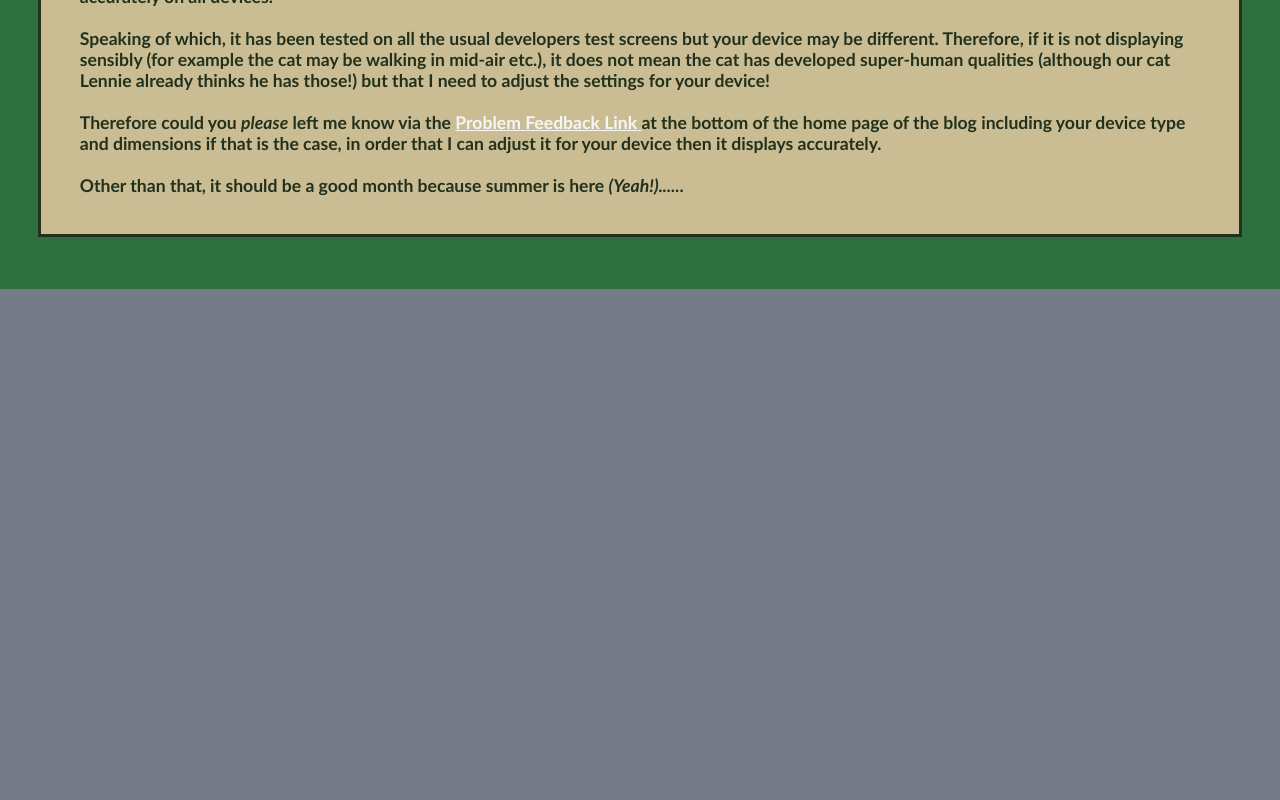
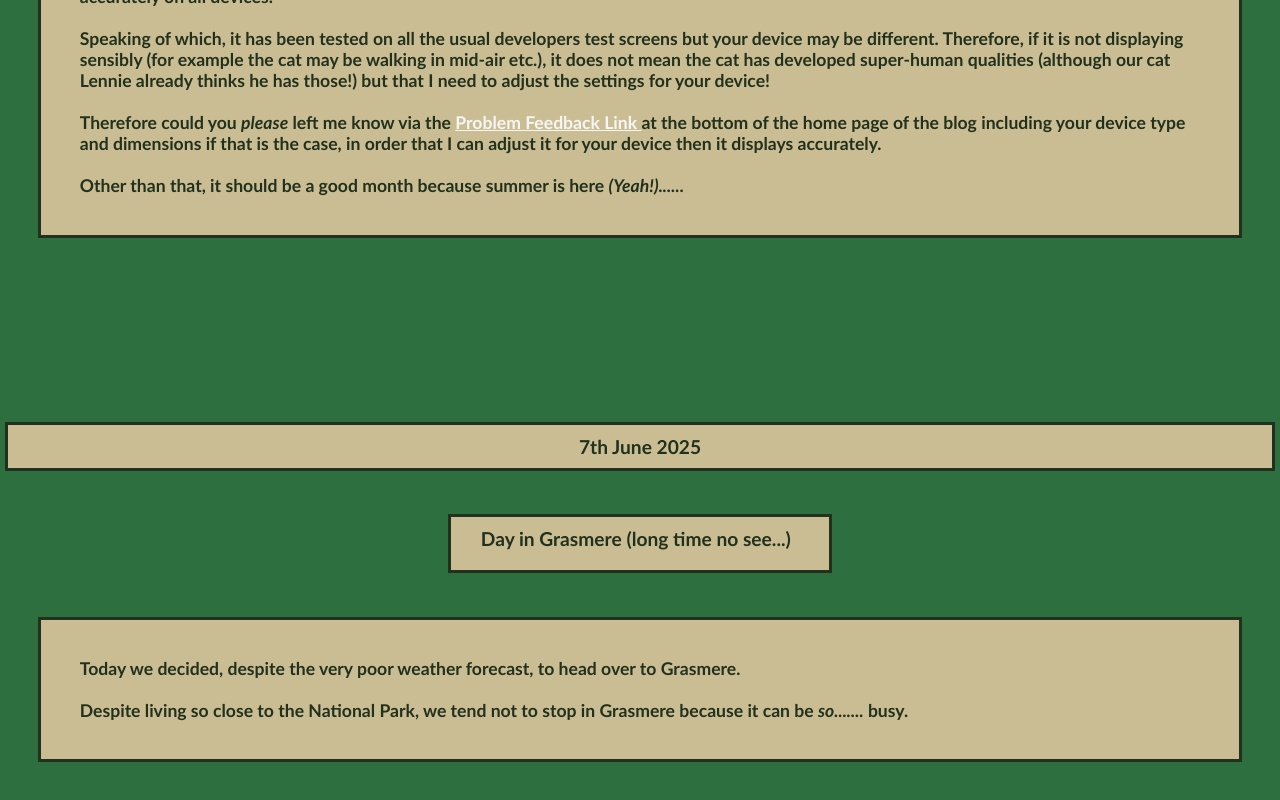
Before and after one commit to JillThomas799/thomasfamilyblog-2024-2025git, a React (Create React App) app: page /june2025 in a window 1280 px wide. Shown: the part 1333-2133 px from the top of the page. Before the commit the page ends 1622 px from the top, so only its background shows below. Built offline with nearby package versions, Linux system fonts and the light colour scheme.

Commit message:
Addition of text to 7th June Grasmere blog.

```diff
--- a/src/june2025.js
+++ b/src/june2025.js
@@ -63,6 +63,20 @@ export default function June2025() {
             <em>(Yeah!).....</em>.
           </section>
         </div>
+        <div className="datenewsDivJune2025">
+          <section className="dateJune2025">7th June 2025</section>
+          <section className="newsHeaderJune2025">
+            Day in Grasmere (long time no see...)
+          </section>
+          <section className="newsJune2025">
+            Today we decided, despite the very poor weather forecast, to head
+            over to Grasmere.
+            <br />
+            <br />
+            Despite living so close to the National Park, we tend not to stop in
+            Grasmere because it can be <em>so.......</em> busy.
+          </section>
+        </div>
       </div>
     </div>
   );
```
